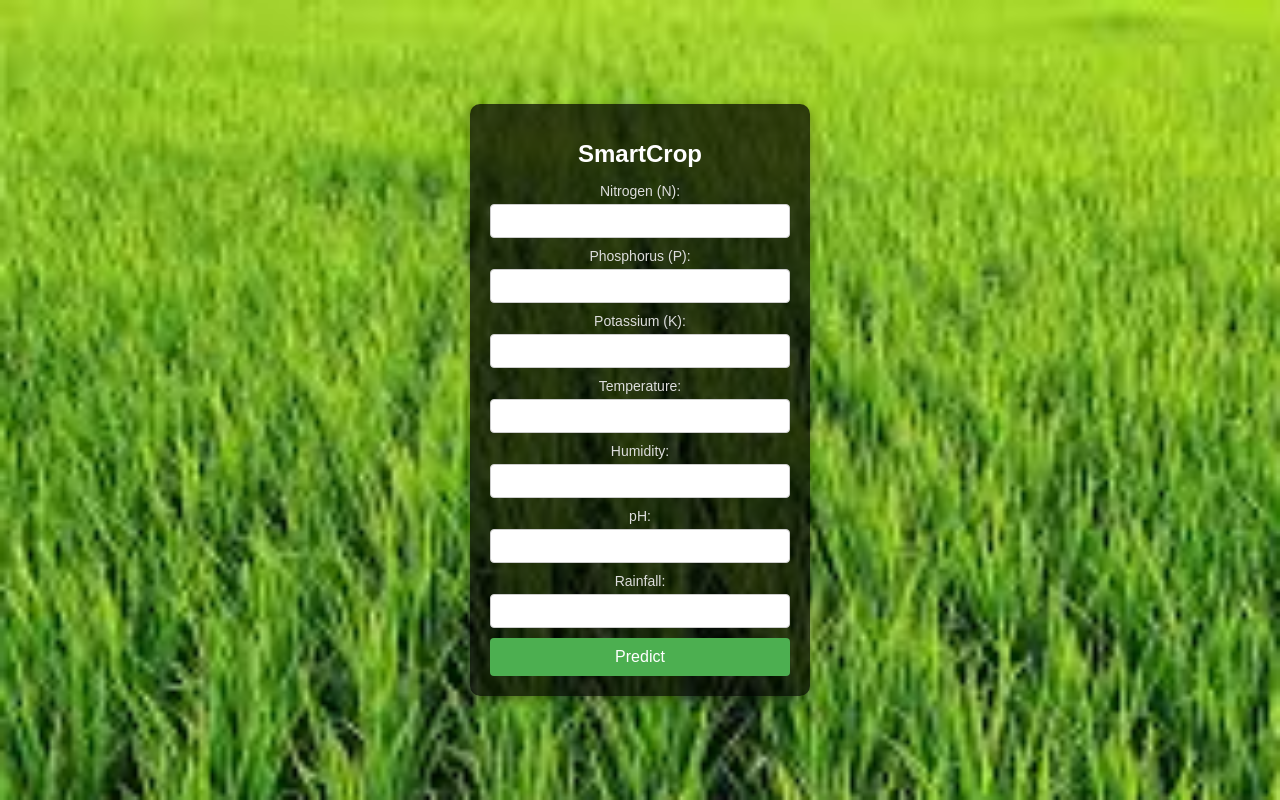
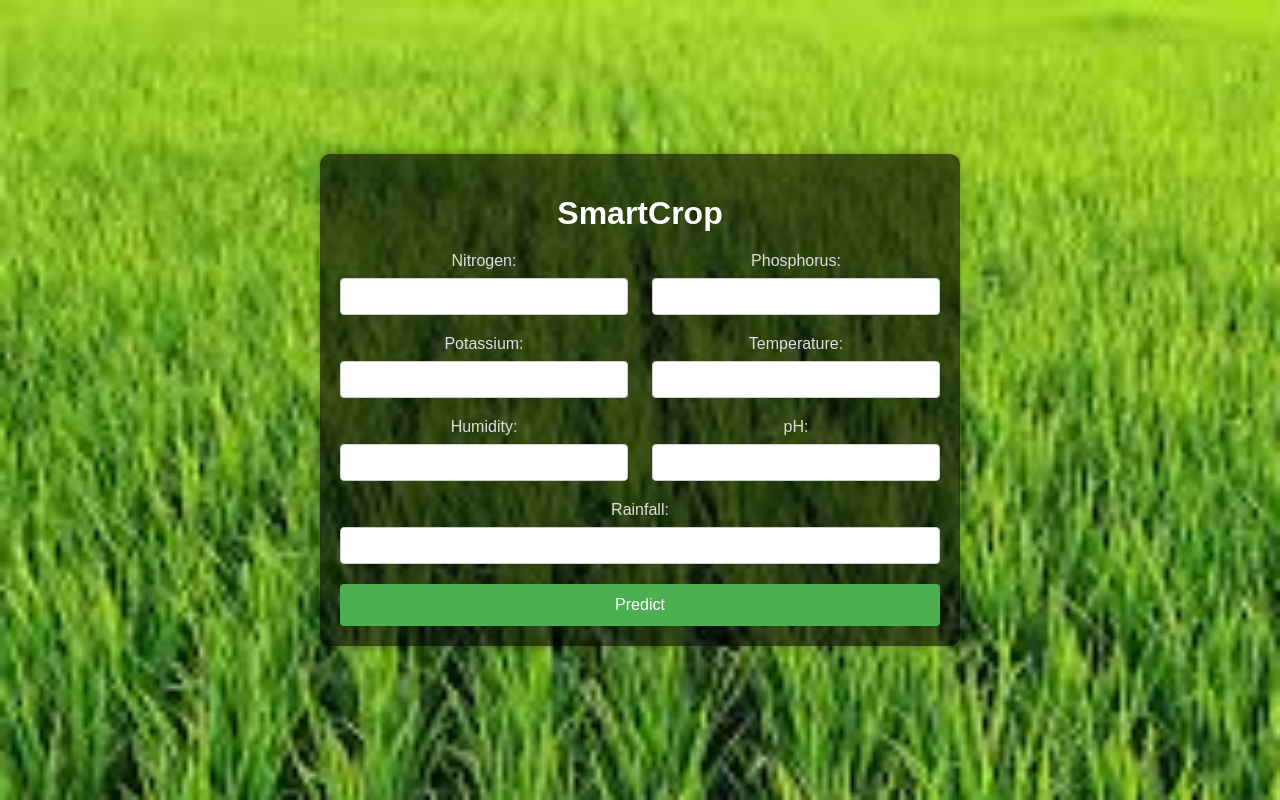
Before and after one commit to darrinbright/Smart, a Flask app: page / in a window 1280 px wide. Run offline with Flask 3, Linux system fonts and the light colour scheme.

Commit message:
Add files via upload

```diff
--- a/templates/index.html
+++ b/templates/index.html
@@ -4,6 +4,7 @@
     <meta charset="UTF-8">
     <title>SmartCrop</title>
     <style>
+
         body {
             font-family: Arial, sans-serif;
             background-image: url('/static/background.jpg');
@@ -19,48 +20,54 @@
         }
 
         .container {
-            background-color: rgba(0, 0, 0, 0.7);
+            text-align: center;
+            background-color: rgba(0, 0, 0, 0.6);
             padding: 20px;
             border-radius: 10px;
-            max-width: 300px;
+            max-width: 600px;
             width: 90%;
-            box-shadow: 0 4px 8px rgba(0, 0, 0, 0.3);
-            text-align: center;
+            box-shadow: 0 0 10px rgba(0, 0, 0, 0.3);
         }
 
         h1 {
-            margin-bottom: 15px;
-            font-size: 24px;
-            color: #fff;
+            margin-bottom: 20px;
         }
 
         form {
             display: flex;
+            flex-wrap: wrap;
+            justify-content: space-between;
+            gap: 10px;
+        }
+
+        .form-group {
+            display: flex;
             flex-direction: column;
-            align-items: center;
+            width: 48%;
+        }
+
+        .form-group.full-width {
+            width: 100%;
         }
 
         label {
-            display: block;
-            margin-bottom: 5px;
+            margin-bottom: 8px;
             color: #ddd;
-            font-size: 14px;
         }
 
         input[type="text"] {
             width: 100%;
-            padding: 8px;
+            padding: 10px;
             margin-bottom: 10px;
             border: 1px solid #ccc;
             border-radius: 4px;
             box-sizing: border-box;
-            font-size: 14px;
         }
 
         input[type="submit"] {
             background-color: #4CAF50;
             color: white;
-            padding: 10px 15px;
+            padding: 12px 20px;
             border: none;
             border-radius: 4px;
             cursor: pointer;
@@ -77,28 +84,37 @@
     <div class="container">
         <h1>SmartCrop</h1>
         <form action="/predict" method="post">
-            <label for="N">Nitrogen (N):</label>
+            <div class="form-group">
+                <label for="N">Nitrogen:</label>
                 <input type="text" id="N" name="N" required>
-
-            <label for="P">Phosphorus (P):</label>
+            </div>
+            <div class="form-group">
+                <label for="P">Phosphorus:</label>
                 <input type="text" id="P" name="P" required>
-
-            <label for="K">Potassium (K):</label>
+            </div>
+            <div class="form-group">
+                <label for="K">Potassium:</label>
                 <input type="text" id="K" name="K" required>
-
+            </div>
+            <div class="form-group">
                 <label for="temperature">Temperature:</label>
                 <input type="text" id="temperature" name="temperature" required>
-
+            </div>
+            <div class="form-group">
                 <label for="humidity">Humidity:</label>
                 <input type="text" id="humidity" name="humidity" required>
-
+            </div>
+            <div class="form-group">
                 <label for="ph">pH:</label>
                 <input type="text" id="ph" name="ph" required>
-
+            </div>
+            <div class="form-group full-width">
                 <label for="rainfall">Rainfall:</label>
                 <input type="text" id="rainfall" name="rainfall" required>
-
+            </div>
+            <div class="form-group full-width">
                 <input type="submit" value="Predict">
+            </div>
         </form>
     </div>
 </body>
```
Also changed, not shown: templates/result.html (+42 -20 lines). Lines whose indentation alone changed are shown as unchanged.
